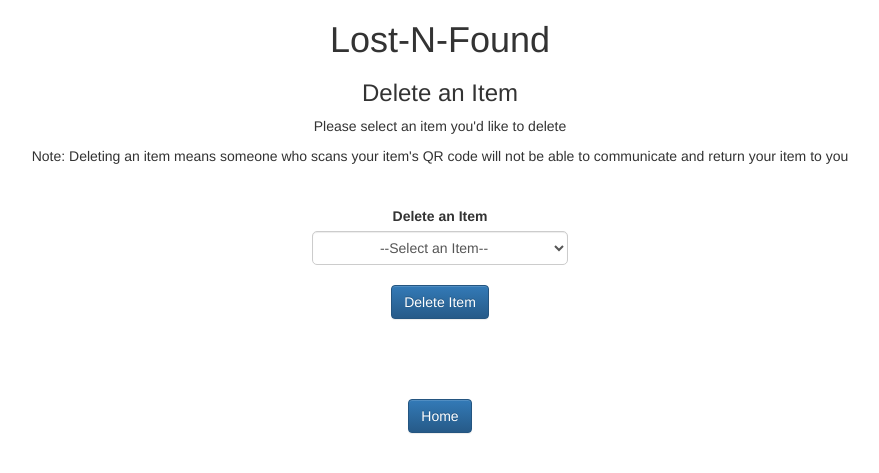
After one commit to mafshar/lost-n-found-service, a Django app: template app/lostnfound/templates/lostnfound/delete.html in a window 1280 px wide. The commit adds this page. Shown: the top 473 px of the page, without its empty margins (200-1079 px from the left). Run offline with Django 3.2, Linux system fonts and the light colour scheme; the template is opened without the code that fills it, so the values that code supplies are empty; parts of the project's set-up code (start-up, migrations or seed data) failed here and were passed over; some libraries are stand-ins or nearby versions.

Commit message:
added delete functionality

```diff
--- a/app/app/urls.py
+++ b/app/app/urls.py
@@ -47,7 +47,7 @@ urlpatterns = [
     url(r'^users/(?P<user_id>[0-9]+)/new$', views.register_item, name='register_item'),
     url(r'^users/(?P<user_id>[0-9]+)/products$/(?P<product_id>[0-9]+)$', views.print_qr_code, name='print_qr_code'),
     url(r'^users/(?P<user_id>[0-9]+)/found/(?P<product_id>[0-9]+)$', views.handle_lost, name='handle_lost'),
-    # url(r'^users/(?P<user_id>[0-9]+)/products/(?P<product_id>[0-9]+)$', views.delete_item, name='delete_item'),
+    url(r'^users/(?P<user_id>[0-9]+)/products/settings', views.delete_item, name='delete_item'),
     url(r'^users/(?P<user_id>[0-9]+)/report/products$', views.report_lost, name='report_lost'),
     url('^', include('django.contrib.auth.urls')),
     # url(r'^api-auth/', include('rest_framework.urls', namespace='rest_framework'))
--- a/app/lostnfound/models.py
+++ b/app/lostnfound/models.py
@@ -12,13 +12,13 @@ from django.forms import ModelForm
 
 class Item(models.Model):
     owner = models.ForeignKey(settings.AUTH_USER_MODEL, related_name='Owner')
-    item_id = models.BigIntegerField(default=None)
+    qr_code = models.CharField(default=None, max_length=800, null=True)
     #None means the owner has the item. True means someone has found the item and scanned the QR code. False means the item is lost and has not been found.
     found = models.NullBooleanField('Found', default=None)
     name = models.CharField('Name', max_length=40)
 
     def __str__(self):
-        return self.name + " owned by " + self.owner.first_name
+        return self.name
 
 class FinderForm(forms.Form):
     name = forms.CharField(max_length=100)
--- a/app/lostnfound/templates/lostnfound/base.html
+++ b/app/lostnfound/templates/lostnfound/base.html
@@ -19,6 +19,7 @@
     </div>
     <div id="content">
       {% block content %}{% endblock content %}
-    </div>
+    </div><br><br><br>
+    <a href="/users" class="btn btn-primary">Home</a>
   </body>
   </html>
--- /dev/null
+++ b/app/lostnfound/templates/lostnfound/delete.html
@@ -0,0 +1,16 @@
+{% extends "lostnfound/base.html" %}
+{% block content %}
+<h3> Delete an Item </h3>
+<p> Please select an item you'd like to delete </p>
+<p> Note: Deleting an item means someone who scans your item's QR code will not be able to communicate and return your item to you <p> <br>
+<form method="POST">
+    <label for="delete">Delete an Item</label>
+    <select class="form-control input-small" name="delete">
+      <option value="" disabled selected>--Select an Item--</option>
+      {%for item in items%}
+        <option value={{item.pk}} >{{item.name}}</option>
+      {%endfor%}
+    </select><br>
+    <button type="submit" class="btn btn-primary"> Delete Item  </button>
+</form> <br>
+{% endblock %}
--- a/app/lostnfound/templates/lostnfound/found.html
+++ b/app/lostnfound/templates/lostnfound/found.html
@@ -1,6 +1,6 @@
 {% extends "lostnfound/base.html" %}
 {% block content %}
-<h3> Thank you for finding {{str(item)}} </h3>
+<h3> Thank you for finding '{{item}}' owned by {{user}}</h3>
 <p> Please enter your information below to begin the return process </p>
 <form method="POST">
     Name: <div> {{form.name}} </div> <br>
--- a/app/lostnfound/templates/lostnfound/login.html
+++ b/app/lostnfound/templates/lostnfound/login.html
@@ -8,7 +8,7 @@
   <form method="POST">
     {% csrf_token %}
     Username: <div>{{form.username}}</div> <br>
-    Password : <div>{{form.password}} </div>
+    Password : <div>{{form.password}} </div> <br>
     <button type="submit" class="btn btn-primary">Login</button>
   </form>
 </div>
--- a/app/lostnfound/templates/lostnfound/lostnfound/logged_out.html
+++ /dev/null
@@ -1,5 +0,0 @@
-{% extends "lostnfound/base.html" %}
-{% block content %}
-<h3> Thank you for using Lost-N-Found </h3>
-<a href=""> Home </a>
-{% endblock %}
--- a/app/lostnfound/templates/lostnfound/qr_code.html
+++ b/app/lostnfound/templates/lostnfound/qr_code.html
@@ -4,6 +4,4 @@
 <p> Please print the QR code below and attach it to your item. </p>
 {% load static %}
 <img src="{{qr_url}}"/ width=512, height=512> <br><br>
-{# <img src="{% static template_url %}"/> <br> <br> #}
-<a href="/users" class="btn btn-primary">Home</a>
 {% endblock %}
```
Also changed, not shown: app/lostnfound/templates/lostnfound/items.html (+4 -3 lines), app/lostnfound/views.py (+21 -17 lines), app/lostnfound/migrations/0006_auto_20161208_2015.py (added), app/lostnfound/migrations/0007_auto_20161208_2019.py (added).
